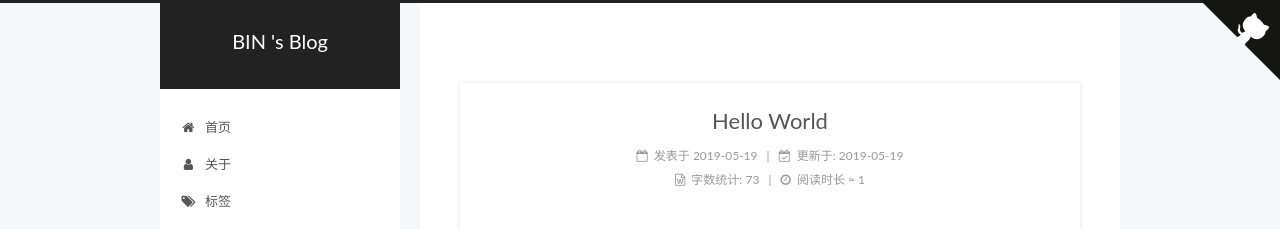
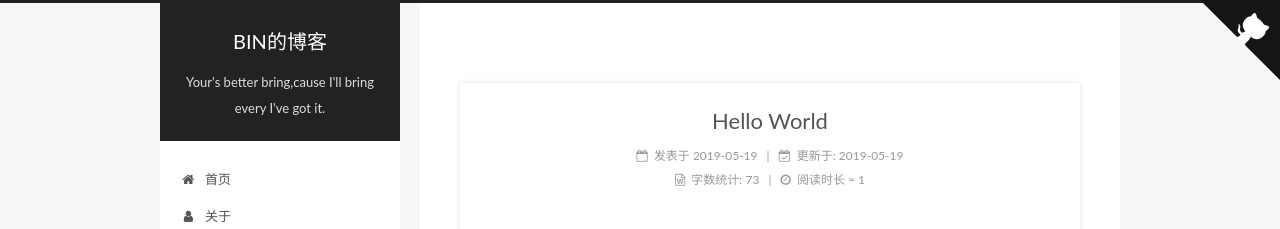
Before and after one commit to BINNNNNNNNNNNNN/codingLiub.github.io, a plain HTML site: page index.html in a window 1280 px wide. Shown: the top 229 px of the page. Drawn offline with Linux system fonts and the light colour scheme.

Commit message:
Site updated: 2019-05-19 15:49:30

```diff
--- a/atom.xml
+++ b/atom.xml
@@ -1,8 +1,8 @@
 <?xml version="1.0" encoding="utf-8"?>
 <feed xmlns="http://www.w3.org/2005/Atom">
-  <title>BIN &#39;s Blog</title>
+  <title>BIN的博客</title>
 
-
+  <subtitle>Your&#39;s better bring,cause I&#39;ll bring every I&#39;ve got it.</subtitle>
   <link href="/atom.xml" rel="self"/>
 
   <link href="http://yoursite.com/"/>
--- a/index.html
+++ b/index.html
@@ -81,7 +81,7 @@
 
 
 
-  <link rel="alternate" href="/atom.xml" title="BIN 's Blog" type="application/atom+xml">
+  <link rel="alternate" href="/atom.xml" title="BIN的博客" type="application/atom+xml">
 
 
 
@@ -89,12 +89,12 @@
 
 
 <meta property="og:type" content="website">
-<meta property="og:title" content="BIN &#39;s Blog">
+<meta property="og:title" content="BIN的博客">
 <meta property="og:url" content="http://yoursite.com/index.html">
-<meta property="og:site_name" content="BIN &#39;s Blog">
+<meta property="og:site_name" content="BIN的博客">
 <meta property="og:locale" content="zh-Hans">
 <meta name="twitter:card" content="summary">
-<meta name="twitter:title" content="BIN &#39;s Blog">
+<meta name="twitter:title" content="BIN的博客">
 
 
 
@@ -130,7 +130,7 @@
 
 
 
-  <title>BIN 's Blog</title>
+  <title>BIN的博客</title>
 
 
 
@@ -161,12 +161,12 @@
     <div class="custom-logo-site-title">
       <a href="/" class="brand" rel="start">
         <span class="logo-line-before"><i></i></span>
-        <span class="site-title">BIN 's Blog</span>
+        <span class="site-title">BIN的博客</span>
         <span class="logo-line-after"><i></i></span>
       </a>
     </div>
 
-        <p class="site-subtitle"></p>
+        <p class="site-subtitle">Your's better bring,cause I'll bring every I've got it.</p>
 
   </div>
 
@@ -309,7 +309,7 @@
     </span>
 
     <span hidden itemprop="publisher" itemscope itemtype="http://schema.org/Organization">
-      <meta itemprop="name" content="BIN 's Blog">
+      <meta itemprop="name" content="BIN的博客">
     </span>
 
 
```
Also changed, not shown: 404.html (+9 -7 lines), archives/2019/05/index.html (+7 -7 lines), archives/2019/index.html (+7 -7 lines), archives/index.html (+7 -7 lines), categories/index.html (+5 -7 lines), tags/index.html (+5 -5 lines), uncategorized/hello-world/index.html (+6 -6 lines).
